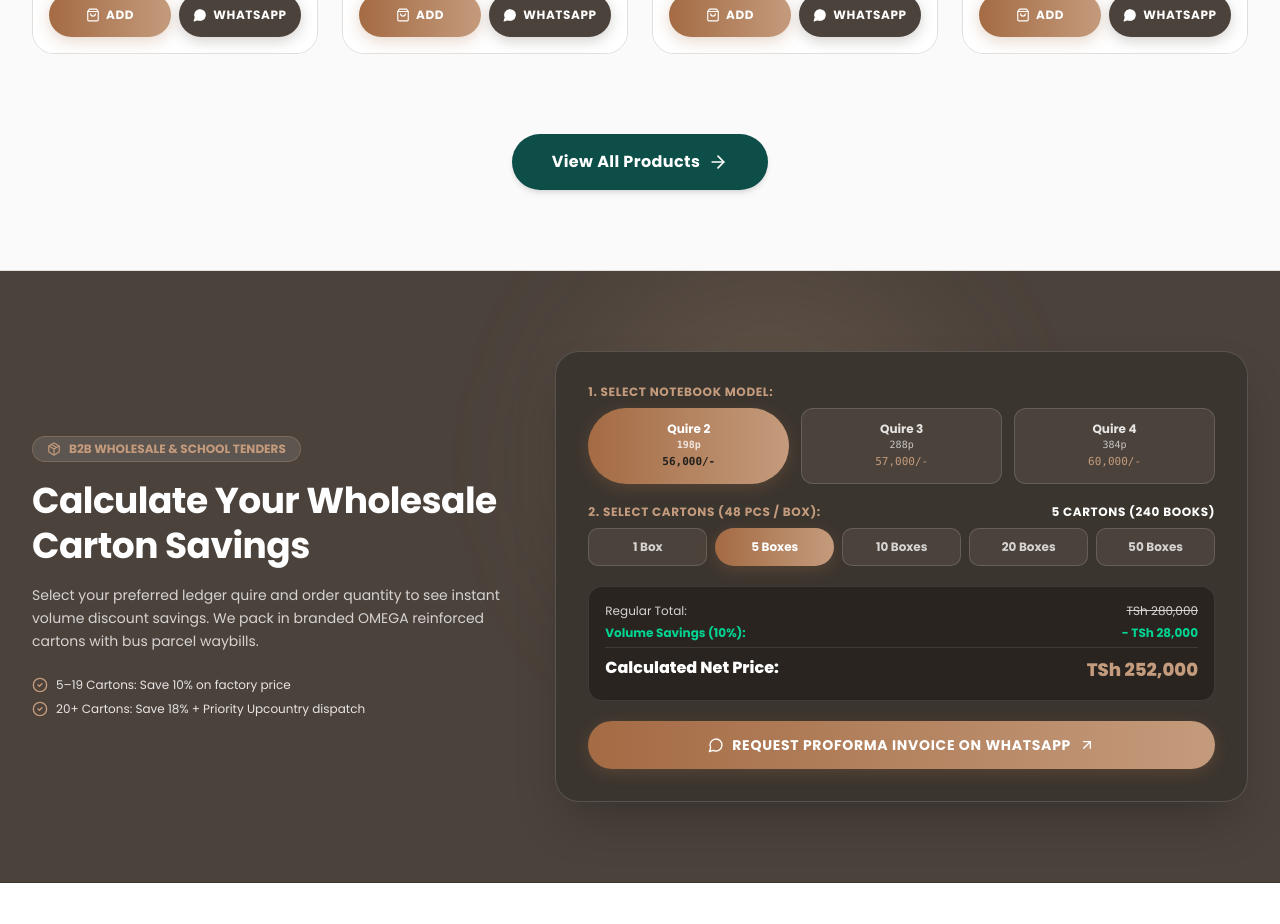
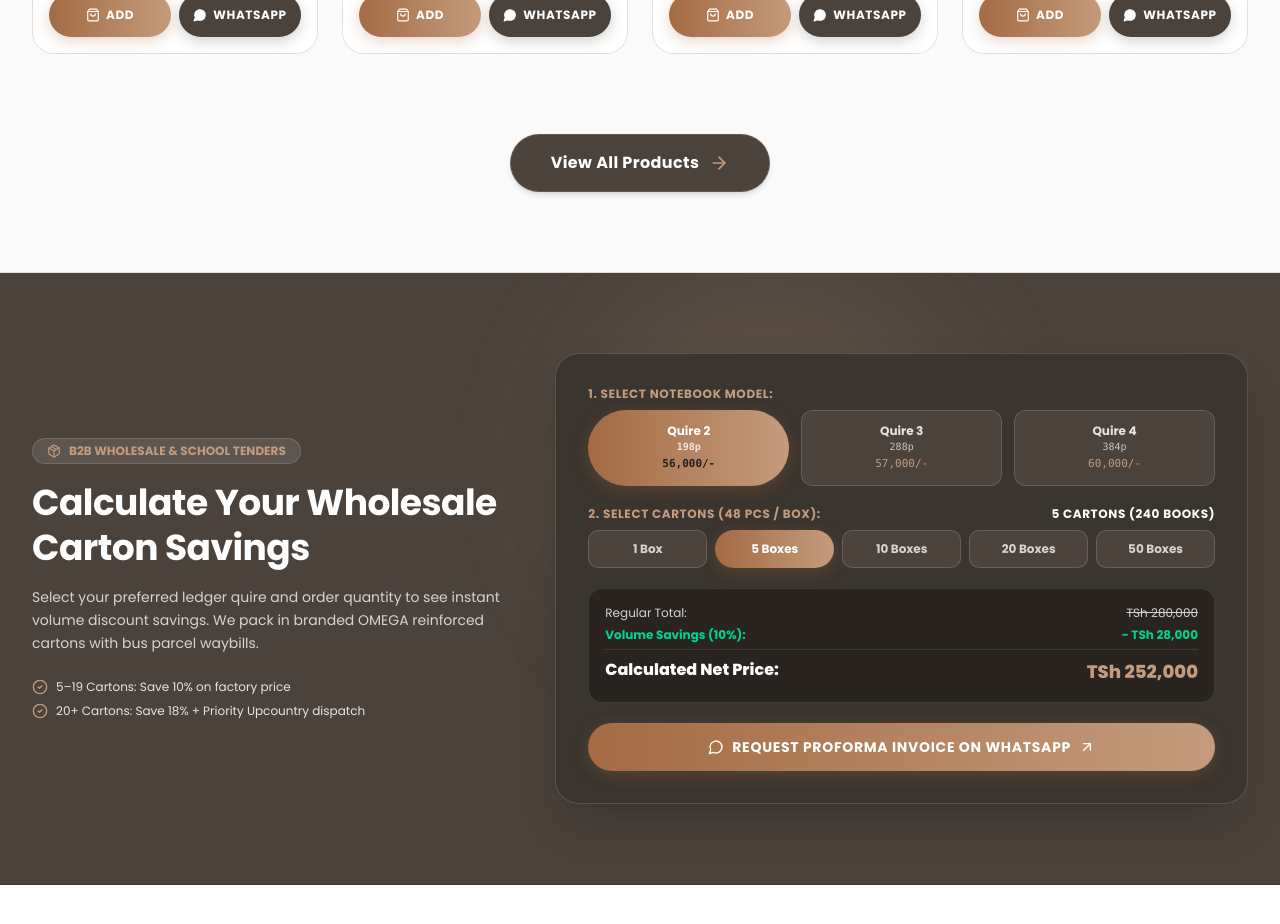
Before and after one commit to MrVishalKuriya/OMEGA-Stationery, a React (Vite) app: page / in a window 1280 px wide. Shown: the part 3880-4804 px from the top of the page. Built offline with nearby package versions, Linux system fonts and the light colour scheme; no server answers.

Commit message:
fix: match View All Products button to OMEGA mocha and copper theme palette

```diff
--- a/src/pages/HomePage.tsx
+++ b/src/pages/HomePage.tsx
@@ -786,15 +786,15 @@ export const HomePage: React.FC = () => {
             ))}
           </div>
 
-          {/* View All Products Button (Indra Notebook Benchmark) */}
+          {/* View All Products Button (OMEGA Theme Matched: Deep Mocha & Copper Accent) */}
           <div className="pt-8 sm:pt-10 flex justify-center">
             <Link
               to="/catalog"
               id="view-all-products-home-btn"
-              className="inline-flex items-center justify-center gap-2 px-8 sm:px-10 py-3.5 sm:py-4 rounded-full bg-[#0d4e48] hover:bg-[#083834] text-white text-sm sm:text-base font-bold tracking-wide shadow-md hover:shadow-lg transition-all active:scale-95 group"
+              className="inline-flex items-center justify-center gap-2.5 px-8 sm:px-10 py-3.5 sm:py-4 rounded-full bg-[#4b423b] hover:bg-[#38312b] text-white text-sm sm:text-base font-bold tracking-wide shadow-md hover:shadow-xl transition-all duration-300 active:scale-95 group border border-[#c49b7c]/25"
             >
               <span>{language === 'sw' ? 'Tazama Bidhaa Zote' : 'View All Products'}</span>
-              <ArrowRight className="w-4 h-4 sm:w-5 sm:h-5 transition-transform group-hover:translate-x-1.5" />
+              <ArrowRight className="w-4 h-4 sm:w-5 sm:h-5 text-[#c49b7c] transition-transform duration-300 group-hover:translate-x-1.5" />
             </Link>
           </div>
         </div>
```
